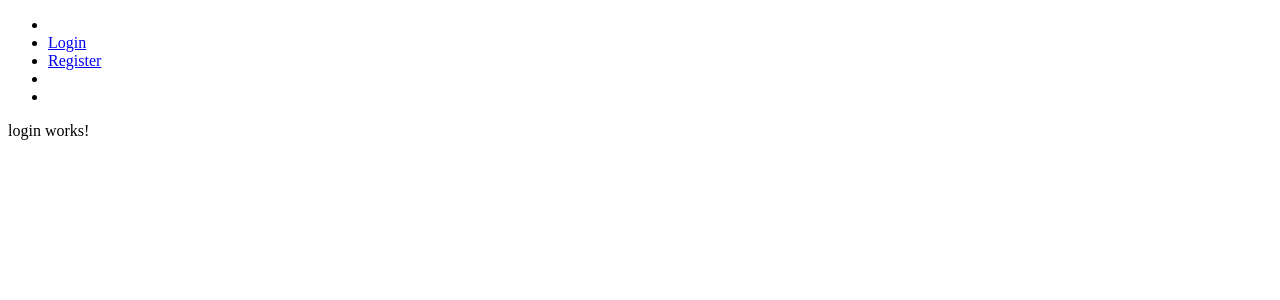
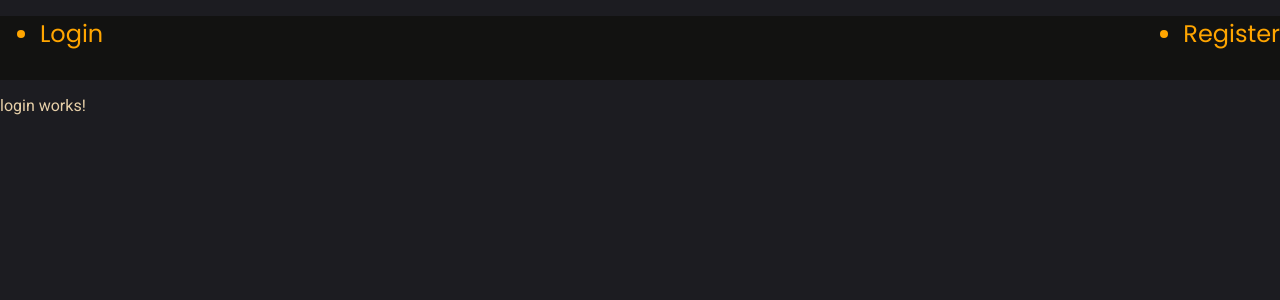
Before and after one commit to LucaUtzeri/CapstoneFE, an Angular app: page /login in a window 1280 px wide. Shown: the top 300 px of the page. Built offline with nearby package versions, Linux system fonts and the light colour scheme.

Commit message:
Started making graphics, added colors, progress with card grid display

```diff
--- a/package.json
+++ b/package.json
@@ -11,14 +11,15 @@
   "private": true,
   "dependencies": {
     "@angular/animations": "^14.2.0",
+    "@angular/cdk": "^13.0.0",
     "@angular/common": "^14.2.0",
     "@angular/compiler": "^14.2.0",
     "@angular/core": "^14.2.0",
     "@angular/forms": "^14.2.0",
+    "@angular/material": "^13.0.0",
     "@angular/platform-browser": "^14.2.0",
     "@angular/platform-browser-dynamic": "^14.2.0",
     "@angular/router": "^14.2.0",
-    "bootstrap": "^5.3.3",
     "json-server": "^1.0.0-alpha.23",
     "json-server-auth": "^2.1.0",
     "rxjs": "~7.5.0",
--- a/src/app/app.module.ts
+++ b/src/app/app.module.ts
@@ -10,6 +10,7 @@ import { HomeComponent } from './components/home/home.component';
 import { CardDetailComponent } from './components/card-detail/card-detail.component';
 import { UserComponent } from './components/user/user.component';
 import { HttpClientModule } from '@angular/common/http';
+import { BrowserAnimationsModule } from '@angular/platform-browser/animations';
 
 @NgModule({
   declarations: [
@@ -24,7 +25,8 @@ import { HttpClientModule } from '@angular/common/http';
   imports: [
     BrowserModule,
     HttpClientModule,
-    AppRoutingModule
+    AppRoutingModule,
+    BrowserAnimationsModule
   ],
   providers: [],
   bootstrap: [AppComponent]
--- a/src/app/components/home/home.component.html
+++ b/src/app/components/home/home.component.html
@@ -1,14 +1,17 @@
-<h1>CARD LIST</h1>
+<h1 class="poppins-regular">CARD LIST</h1>
 <!-- Pagination Section -->
 <div class="pagination">
   <button *ngFor="let page of displayPageNo" (click)="fetchCards(page)">
     {{ page + 1 }}
   </button>
 </div>
-<main *ngIf="cards?.data">
-  <div *ngFor="let card of cards.data">
-    <h1>{{ card.name }}</h1>
-    <p>{{card.id}}</p>
-  <img src="{{card.image_url_small}}" alt="">
+<main *ngIf="cards?.data" class="poppins-regular">
+  <div class="card-container">
+    <div class="card card-body" *ngFor="let card of cards.data">
+      <p class="card-type">{{ card.type }}</p>
+      <h1 class="card-name">{{ card.name }}</h1>
+      <!-- <img class="" src="{{ card.image_url_small }}" alt="" /> -->
+      <button class="btn btn-dark">Card Details</button>
+    </div>
   </div>
 </main>
--- a/src/app/components/home/home.component.scss
+++ b/src/app/components/home/home.component.scss
@@ -1,13 +1,13 @@
-.container {
-    max-width: 800px;
-    margin: 0 auto;
-    padding: 20px;
-  }
+// .container {
+//     max-width: 800px;
+//     margin: 0 auto;
+//     padding: 20px;
+//   }
 
-  .pagination {
-    margin-bottom: 20px;
-    text-align: center;
-  }
+  // .pagination {
+  //   margin-bottom: 20px;
+  //   text-align: center;
+  // }
 
   .pagination button {
     padding: 8px 16px;
@@ -17,31 +17,54 @@
     border: none;
     border-radius: 5px;
     cursor: pointer;
-    margin: 0 5px;
+    margin: 0 10px;
   }
 
   .pagination button:disabled {
     background-color: #ccc;
     cursor: not-allowed;
   }
+    .card-container{
+      display: flex;
+      flex-wrap: wrap;
+      margin: auto;
+    }
 
-  .card-list {
-    display: flex;
-    flex-wrap: wrap;
-    justify-content: center;
+  .poppins-regular {
+    font-family: "Poppins", sans-serif;
+    font-weight: 400;
+    font-style: normal;
   }
 
+main {
+  position: relative;
+}
+
+.card p{
+  justify-content: left;
+}
+
   .card {
-    width: 200px;
-    margin: 10px;
-    padding: 10px;
-    border: 1px solid #ccc;
-    border-radius: 5px;
+    display: flex;
+    width: 25%;
+    margin: 1em;
+    padding: 25px;
+    border: 2px solid #ccc;
+    border-radius: 10px;
     text-align: center;
+    flex-direction: column;
+    flex-wrap: wrap;
+    justify-content: space-between;
+    align-items: center;
   }
 
-  .card img {
-    max-width: 100%;
-    height: auto;
-    margin-bottom: 10px;
+  .card h1 {
+    font-size: 1.3rem;
   }
+
+  .card button {
+    background-color: white;
+    border-radius: 5px;
+    padding: 0.5rem;
+
+  }
--- a/src/app/components/interfaces/card.ts
+++ b/src/app/components/interfaces/card.ts
@@ -27,7 +27,8 @@ export interface AllCards {
 export interface CardNoDetail {
     id: number;
     name: string;
-    images: CardImages[];
+    type:string;
+    image_url_small: string
 }
 
 export interface CardSets {
--- a/src/app/components/navbar/navbar.component.html
+++ b/src/app/components/navbar/navbar.component.html
@@ -1,9 +1,20 @@
-<nav class="navbar-dark navbar-expand-lg">
-  <ul>
-    <li><a routerLink="/" *ngIf="user">Home</a></li>
-    <li><a routerLink="/login" *ngIf="!user">Login</a></li>
-    <li><a routerLink="/register" *ngIf="!user">Register</a></li>
-    <li><a routerLink="/myprofile" *ngIf="user">UserPage</a></li>
-    <li><a routerLink="/client" *ngIf="user">Client Registration</a></li>
+<nav id="navbar">
+  <ul class="poppins-regular">
+    <li class="nav-item" *ngIf="user">
+      <a class="nav-link" routerLink="/">Home</a>
+    </li>
+    <li class="" *ngIf="!user">
+      <a class="nav-link" routerLink="/login">Login</a>
+    </li>
+    <li class="" *ngIf="!user">
+      <a class="nav-link" routerLink="/register">Register</a>
+    </li>
+    <li class="" *ngIf="user">
+      <a class="nav-link" routerLink="/myprofile">User Page</a>
+    </li>
   </ul>
+
+  <form class="" *ngIf="user">
+    <input type="text" placeholder="Card name" />
+  </form>
 </nav>
--- a/src/app/components/navbar/navbar.component.scss
+++ b/src/app/components/navbar/navbar.component.scss
@@ -20,3 +20,39 @@
 //     text-decoration: none;
 //     font-weight: 500;
 //   }
+
+
+
+#navbar {
+    background-color: rgb(18, 18, 17);
+    position: relative;
+    height: 4rem;
+    position: sticky;
+    text-decoration: none;
+    font-size: 1rem;
+  }
+  ul{
+    display: flex;
+    flex-wrap: wrap;
+    flex-direction: row;
+    justify-content: space-between;
+    text-decoration: none;
+  }
+
+li{
+    color: orange;
+    text-decoration: none;
+    font-size: 1.5rem;
+    text-align: center;
+    }
+
+a {
+    text-decoration: none;
+    color: orange;
+}
+
+.poppins-regular {
+    font-family: "Poppins", sans-serif;
+    font-weight: 400;
+    font-style: normal;
+  }
--- a/src/index.html
+++ b/src/index.html
@@ -1,13 +1,28 @@
-<!doctype html>
+<!DOCTYPE html>
 <html lang="en">
-<head>
-  <meta charset="utf-8">
-  <title>CapstoneFE</title>
-  <base href="/">
-  <meta name="viewport" content="width=device-width, initial-scale=1">
-  <link rel="icon" type="image/x-icon" href="favicon.ico">
+  <head>
+    <meta charset="utf-8" />
+    <title>CapstoneFE</title>
+    <base href="/" />
+    <meta name="viewport" content="width=device-width, initial-scale=1" />
+    <link rel="icon" type="image/x-icon" href="favicon.ico" />
+    <link rel="preconnect" href="https://fonts.googleapis.com" />
+    <link rel="preconnect" href="https://fonts.gstatic.com" crossorigin />
+    <link
+      href="https://fonts.googleapis.com/css2?family=Roboto+Flex:opsz,wght@8..144,100..1000&display=swap"
+      rel="stylesheet"
+    />
+    <link rel="preconnect" href="https://fonts.googleapis.com" />
+    <link rel="preconnect" href="https://fonts.gstatic.com" crossorigin />
+    <link
+      href="https://fonts.googleapis.com/css2?family=Poppins:ital,wght@0,100;0,200;0,300;0,400;0,500;0,600;0,700;0,800;0,900;1,100;1,200;1,300;1,400;1,500;1,600;1,700;1,800;1,900&family=Roboto+Flex:opsz,wght@8..144,100..1000&display=swap"
+      rel="stylesheet"
+    />
+      <link rel="preconnect" href="https://fonts.gstatic.com">
+    <link href="https://fonts.googleapis.com/css2?family=Roboto:wght@300;400;500&display=swap" rel="stylesheet">
+    <link href="https://fonts.googleapis.com/icon?family=Material+Icons" rel="stylesheet">
 </head>
-<body>
-  <app-root></app-root>
-</body>
+  <body class="mat-typography">
+    <app-root></app-root>
+  </body>
 </html>
--- a/src/styles.scss
+++ b/src/styles.scss
@@ -1 +1,14 @@
 /* You can add global styles to this file, and also import other style files */
+
+html, body { height: 100%; }
+body { margin: 0; font-family: Roboto, "Helvetica Neue", sans-serif; background-color: #1C1C21; color: #E7D0A9;}
+.primary-custom{
+    background-color: #DF3E30;
+}
+.secondary-custom{
+    background-color: #736AF0;
+}
+
+.accent-custom{
+    background-color: #EB4D0F;
+}
```
Also changed, not shown: 1 other file (tests, documents, lock files or other folders).
